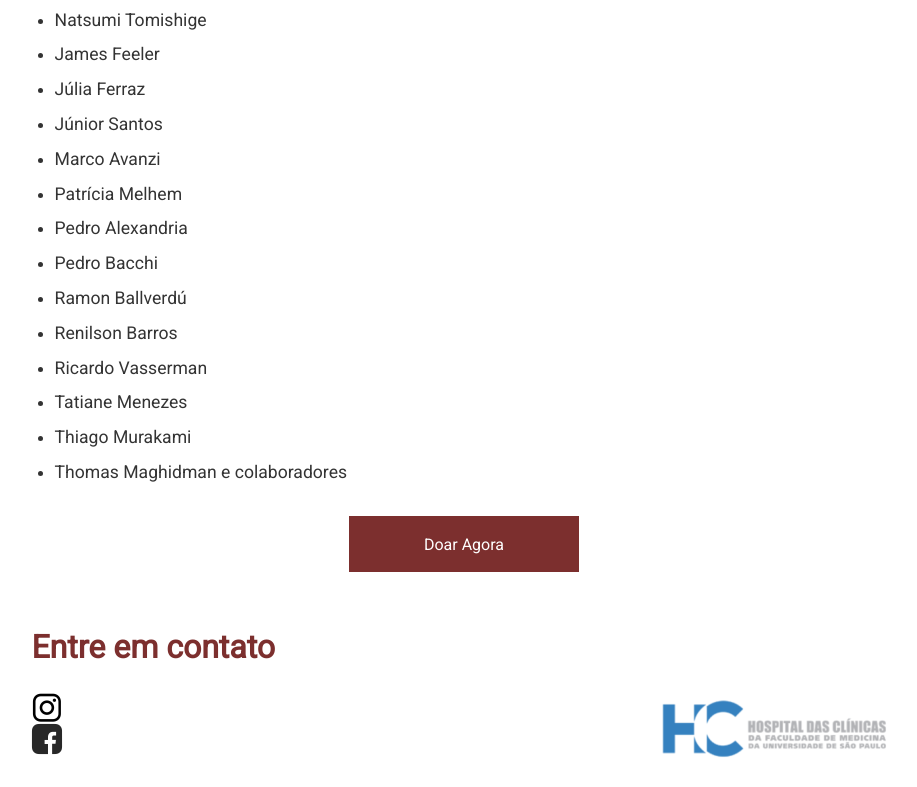
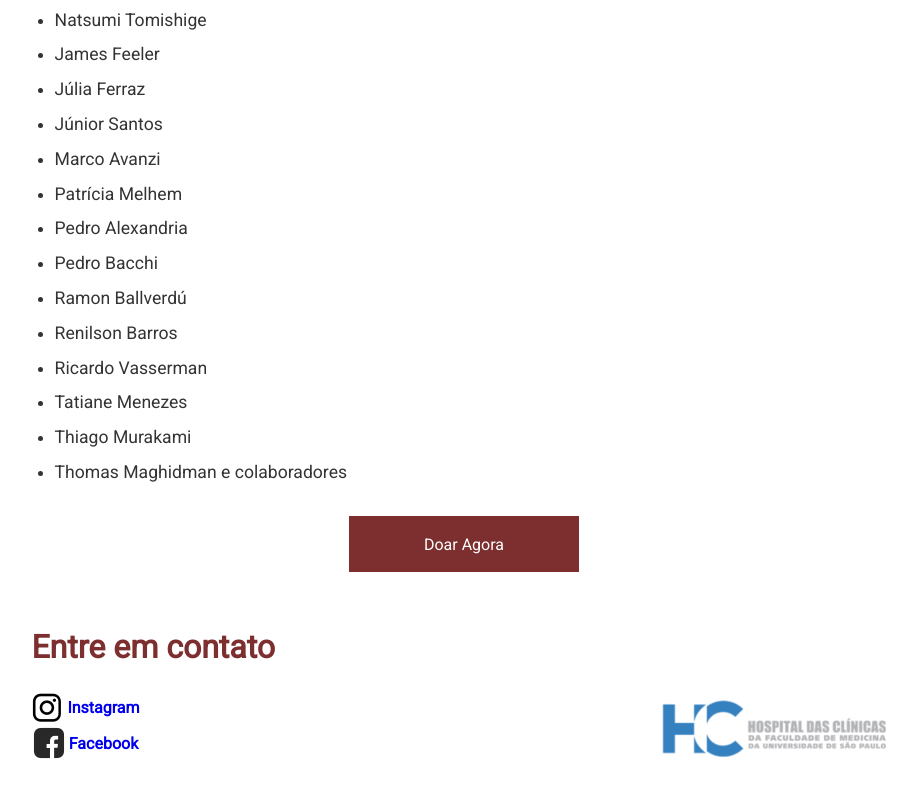
Before and after one commit to thiagomurakami/vempraguerra-hotsite, a Gatsby site: page / in a window 1280 px wide. Shown: the part 3612-4399 px from the top of the page, without its empty margins (176-1093 px from the left). Built offline with nearby package versions, Linux system fonts and the light colour scheme; Gatsby itself is replaced by a stand-in of ours.

Commit message:
Add social media text

```diff
--- a/src/components/Footer.js
+++ b/src/components/Footer.js
@@ -1,33 +1,55 @@
-import React from "react"
-import Facebook from "./images/Facebook"
-import Instagram from "./images/Instagram"
-import HeaderLogo from "./images/HeaderLogo"
+import React from 'react'
+import Facebook from './images/Facebook'
+import Instagram from './images/Instagram'
+import HeaderLogo from './images/HeaderLogo'
 
 const Footer = () => (
   <footer
-    style={{ margin: "0 auto", maxWidth: 900, padding: `0 1.0875rem 1.45rem` }}
+    style={{ margin: '0 auto', maxWidth: 900, padding: `0 1.0875rem 1.45rem` }}
   >
     <h2>Entre em contato</h2>
-    <div style={{display: 'flex', justifyContent: 'space-between'}}>
+    <div style={{ display: 'flex', justifyContent: 'space-between' }}>
       <div>
-        <div style={{ width: 32, height: 32 }}>
         <a
+          className="social-media-link"
           target="_blank"
           href="https://www.instagram.com/vem.pra.guerra/"
           rel="noopener noreferrer"
         >
+          <div
+            style={{
+              alignItems: 'center',
+              display: 'flex',
+              justifyContent: 'center',
+              marginBottom: 4,
+            }}
+          >
+            <div style={{ width: 32, height: 32 }}>
               <Instagram />
+            </div>
+            <span className="social-media-text">Instagram</span>
+          </div>
         </a>
-        </div>
-        <div style={{ width: 32, height: 32 }}>
         <a
+          className="social-media-link"
           href="https://www.facebook.com/vempraguerra-105616944418128/"
           target="_blank"
           rel="noopener noreferrer"
         >
+          <div
+            style={{
+              alignItems: 'center',
+              display: 'flex',
+              justifyContent: 'center',
+              marginBottom: 4,
+            }}
+          >
+            <div style={{ width: 32, height: 32 }}>
               <Facebook />
+            </div>
+            <span className="social-media-text">Facebook</span>
+          </div>
         </a>
-        </div>
       </div>
       <div style={{ width: 244, height: 72 }}>
         <a
--- a/src/components/layout.css
+++ b/src/components/layout.css
@@ -385,8 +385,28 @@ nav > a {
   padding: 0;
   border: 0;
 }
+
 .donate-button:hover {
   background: #a5403f;
+}
+
+.social-media-link {
+  text-decoration: none;
+}
+
+.social-media-link:visited {
+  color: black;
+}
+
+.social-media-text {
+  margin-left: 4px;
+  font-weight: bold;
+}
+
+@media (max-width: 768px) {
+  .social-media-text {
+    display: none;
+  }
 }
 
 @media only screen and (max-width: 480px) {
```
Lines whose indentation alone changed are shown as unchanged.
